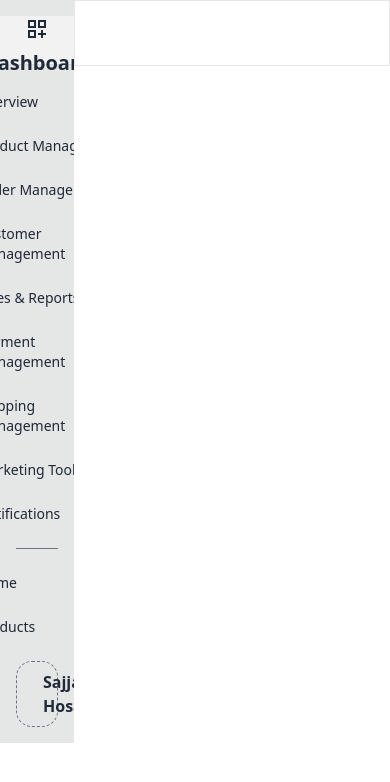
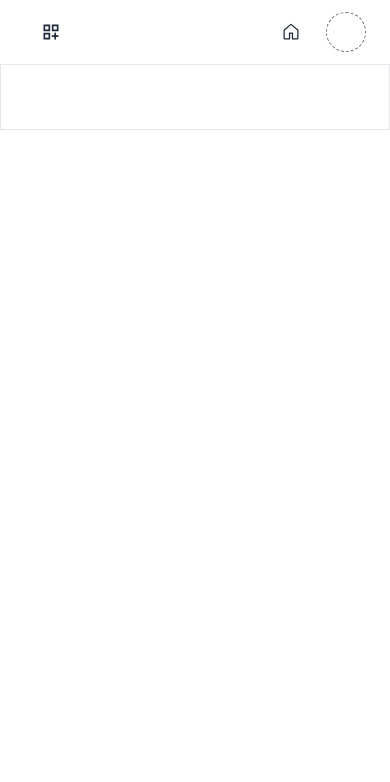
Before and after one commit to Sajjad-Hosan/FlexiCart, a React (Vite) app: page /dashboard in a window 390 px wide. Shown: the top 782 px of the page. Built offline with nearby package versions, Linux system fonts and the light colour scheme.

Commit message:
dashboard responsive, dashboard navbar responsive, overview page responsive

```diff
--- a/src/Dashboard/Dashboard.jsx
+++ b/src/Dashboard/Dashboard.jsx
@@ -84,11 +84,69 @@ const menuArrays = [
 const Dashboard = () => {
   const [isOpen, setIsOpen] = useState(true);
   return (
-    <div className="flex h-full overflow-hidden">
+    <div className="flex flex-col lg:flex-row h-full overflow-hidden">
+      <div className="flex items-center justify-between px-6 py-2">
+        <div className="drawer z-10">
+          <input id="my-drawer-2" type="checkbox" className="drawer-toggle" />
+          <div className="drawer-content flex flex-col justify-center items-start">
+            <label
+              htmlFor="my-drawer-2"
+              className="btn btn-ghost drawer-button lg:hidden"
+            >
+              <MdOutlineDashboardCustomize className="text-xl" />
+            </label>
+          </div>
+          <div className="drawer-side">
+            <label
+              htmlFor="my-drawer-2"
+              aria-label="close sidebar"
+              className="drawer-overlay"
+            ></label>
+            <div className="menu bg-base-300 text-base-content min-h-full w-80 p-4">
+              <div className="mb-5 flex items-center gap-2 py-2">
+                <MdOutlineDashboardCustomize className="text-3xl" />
+                <p className="text-xl font-semibold">Dashboard</p>
+              </div>
+
+              <ul className="menu rounded-box w-56 gap-2 transition-all duration-200">
+                {dashboardArrays.map(({ path, icon, name }, i) => (
+                  <li key={i}>
+                    <NavLink to={path}>
+                      {icon} {isOpen ? name : ""}
+                    </NavLink>
+                  </li>
+                ))}
+              </ul>
+              <div className="mx-auto w-full bg-gray-500 h-[1px]"></div>
+              <ul className="menu w-56 gap-2 transition-all duration-200">
+                {menuArrays.map(({ path, icon, name }, i) => (
+                  <li key={i}>
+                    <NavLink to={path}>
+                      {icon} {isOpen ? name : ""}
+                    </NavLink>
+                  </li>
+                ))}
+              </ul>
+            </div>
+          </div>
+        </div>
+        <div className="flex items-center gap-3">
+          <button
+            className="btn btn-sm btn-ghost flex tooltip tooltip-bottom"
+            data-tip="Home"
+          >
+            <GoHome className="text-xl" />
+          </button>
+          <div
+            className="avatar w-10 h-10 border border-dashed border-gray-500 rounded-full transition-all duration-100 hover:scale-95 tooltip tooltip-bottom"
+            data-tip="Sajjad"
+          ></div>
+        </div>
+      </div>
       <div
-        className={`${
+        className={`hidden ${
           isOpen ? "w-[19%] justify-center items-center  p-4" : "w-[6%] p-3"
-        } bg-base-300 flex  flex-col gap-2 overflow-hidden transition-all duration-200 fixed`}
+        } bg-base-300 lg:flex  flex-col gap-2 overflow-hidden transition-all duration-200 fixed`}
       >
         <div
           className="mb-1 btn transition-all duration-200"
@@ -140,8 +198,8 @@ const Dashboard = () => {
         )}
       </div>
       <div
-        className={`${
-          isOpen ? "w-[81%]" : "w-[94%]"
+        className={`w-full ${
+          isOpen ? "lg:w-[81%]" : "lg:w-[94%]"
         } p-8 border transition-all duration-200 overflow-scroll ml-auto`}
       >
         <Outlet />
--- a/src/Dashboard/DashboardsPages/Overview/Overview.jsx
+++ b/src/Dashboard/DashboardsPages/Overview/Overview.jsx
@@ -9,12 +9,12 @@ const Overview = () => {
           <p className="text-xl font-semibold">Dashboard Overview</p>
         </div>
         <div className="flex items-center gap-2">
-            <button className="btn btn-circle btn-neutral btn-sm">A</button>
-            <button className="btn btn-circle btn-neutral btn-sm">A</button>
-            <button className="btn btn-circle btn-neutral btn-sm">A</button>
+          <button className="btn btn-circle btn-neutral btn-sm">A</button>
+          <button className="btn btn-circle btn-neutral btn-sm">A</button>
+          <button className="btn btn-circle btn-neutral btn-sm">A</button>
         </div>
       </div>
-      <div className="flex flex-wrap gap-8 w-ful">
+      <div className="flex flex-col lg:flex-row flex-wrap gap-8 w-full h-full">
         <div className="card border border-dashed border-gray-500 p-4 h-[20rem]  flex-1">
           Box 1
         </div>
@@ -22,7 +22,7 @@ const Overview = () => {
           Box 2
         </div>
       </div>
-      <div className="flex flex-wrap gap-8 w-ful">
+      <div className="flex flex-col lg:flex-row flex-wrap gap-8 w-full h-full">
         <div className="card border border-dashed border-gray-500 p-4 h-[20rem] flex-1">
           Box 3
         </div>
```
